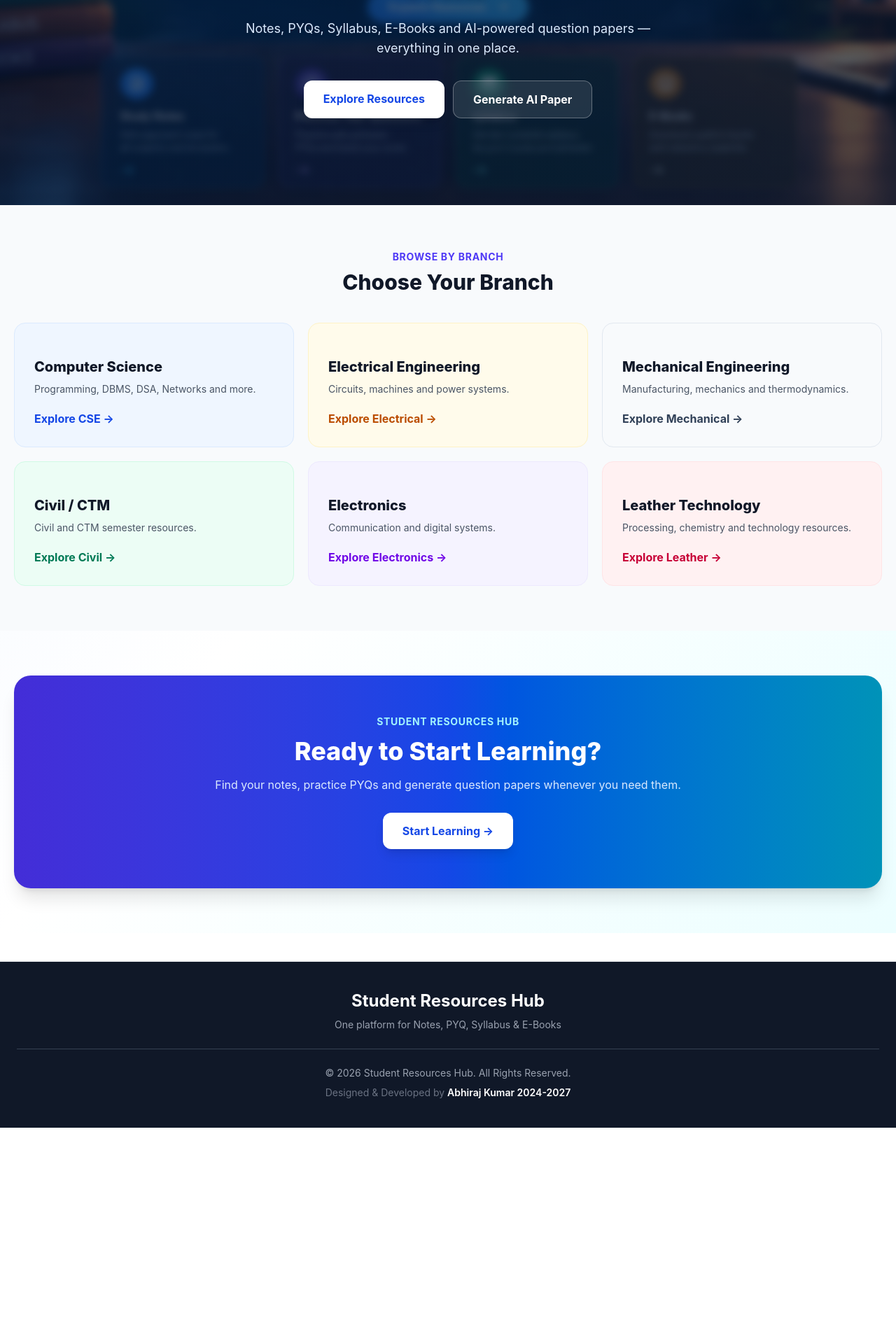
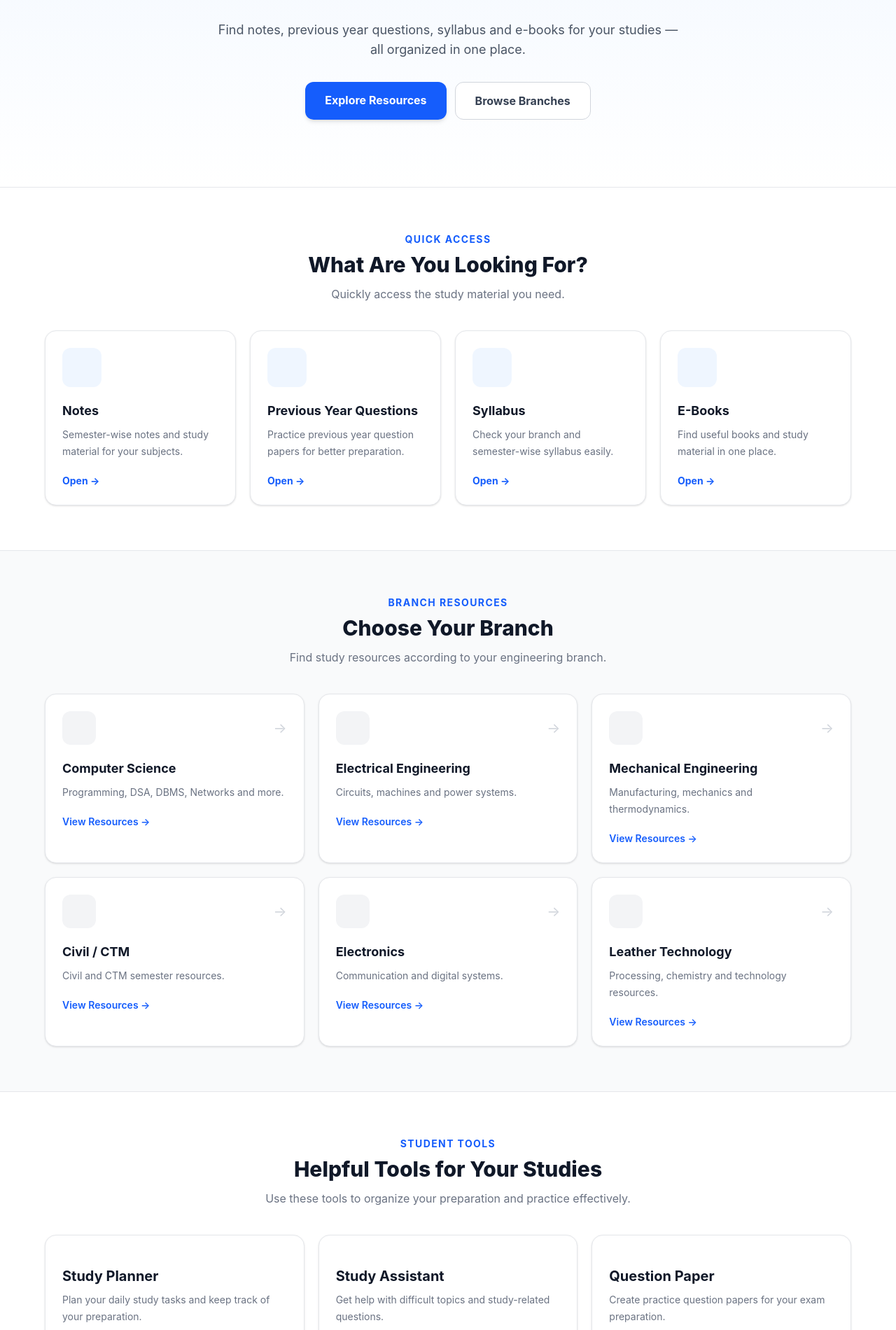
Before and after one commit to kumarabhiraj05981-dot/Student-Resources-Hub-Production, a React (Vite) app in the folder frontend/: page / in a window 1280 px wide. Shown: the part 340-2240 px from the top of the page at 70% size. Before the commit the page ends 1951 px from the top, so only its background shows below. Built offline with nearby package versions, Linux system fonts and the light colour scheme; no server answers; the HTML template or start-up script is replaced by a standard one.

Commit message:
Update home page

```diff
--- a/frontend/src/pages/Home.tsx
+++ b/frontend/src/pages/Home.tsx
@@ -1,232 +1,119 @@
-
 import Navbar from "../components/layout/Navbar";
 import Footer from "../components/layout/Footer";
-import educationBg from "../assets/education-bg-clean.png";
+
+const resources = [
+  {
+    icon: "",
+    title: "Notes",
+    description: "Semester-wise notes and study material for your subjects.",
+    path: "/notes",
+  },
+  {
+    icon: "",
+    title: "Previous Year Questions",
+    description: "Practice previous year question papers for better preparation.",
+    path: "/pyq",
+  },
+  {
+    icon: "",
+    title: "Syllabus",
+    description: "Check your branch and semester-wise syllabus easily.",
+    path: "/syllabus",
+  },
+  {
+    icon: "",
+    title: "E-Books",
+    description: "Find useful books and study material in one place.",
+    path: "/ebooks",
+  },
+];
+
+const branches = [
+  {
+    icon: "",
+    name: "Computer Science",
+    description: "Programming, DSA, DBMS, Networks and more.",
+    path: "/branch/cse",
+  },
+  {
+    icon: "",
+    name: "Electrical Engineering",
+    description: "Circuits, machines and power systems.",
+    path: "/branch/electrical",
+  },
+  {
+    icon: "",
+    name: "Mechanical Engineering",
+    description: "Manufacturing, mechanics and thermodynamics.",
+    path: "/branch/mechanical",
+  },
+  {
+    icon: "",
+    name: "Civil / CTM",
+    description: "Civil and CTM semester resources.",
+    path: "/branch/civil-ctm",
+  },
+  {
+    icon: "",
+    name: "Electronics",
+    description: "Communication and digital systems.",
+    path: "/branch/electronics",
+  },
+  {
+    icon: "",
+    name: "Leather Technology",
+    description: "Processing, chemistry and technology resources.",
+    path: "/branch/leather-technology",
+  },
+];
 
 export default function Home() {
   return (
     <>
       <Navbar />
 
-      <main className="min-h-screen bg-gradient-to-br from-blue-50 via-white to-cyan-50">
+      <main className="min-h-screen bg-white">
 
-        {/* =========================================
+        {/* =========================
             HERO SECTION
-        ========================================= */}
+        ========================= */}
 
-        <section
-          className="relative min-h-[560px] overflow-hidden bg-cover bg-center bg-no-repeat px-5 py-24 text-center text-white"
-          style={{
-            backgroundImage: `linear-gradient(
-              rgba(3, 20, 45, 0.28),
-              rgba(3, 20, 45, 0.48)
-            ), url(${educationBg})`,
-          }}
-        >
-          <div className="relative z-10 mx-auto max-w-4xl">
+        <section className="border-b border-gray-200 bg-gradient-to-b from-blue-50 to-white px-5 py-20 sm:py-24">
 
-            <p className="mb-4 inline-block rounded-full border border-white/20 bg-white/10 px-4 py-2 text-sm font-semibold backdrop-blur-md">
+          <div className="mx-auto max-w-6xl text-center">
+
+
+
+            <p className="mt-6 text-sm font-bold uppercase tracking-widest text-blue-600">
               Student Learning Platform
             </p>
 
-            <h1 className="text-4xl font-extrabold tracking-tight drop-shadow-lg sm:text-5xl md:text-6xl">
+            <h1 className="mt-3 text-4xl font-extrabold tracking-tight text-gray-900 sm:text-5xl md:text-6xl">
               Student Resources
-              <span className="block text-cyan-200">
+              <span className="block text-blue-600">
                 Hub
               </span>
             </h1>
 
-            <p className="mx-auto mt-6 max-w-2xl text-base leading-7 text-blue-100 drop-shadow sm:text-lg">
-              Notes, PYQs, Syllabus, E-Books and AI-powered
-              question papers — everything in one place.
+            <p className="mx-auto mt-6 max-w-2xl text-base leading-7 text-gray-600 sm:text-lg">
+              Find notes, previous year questions, syllabus and
+              e-books for your studies — all organized in one place.
             </p>
 
             <div className="mt-8 flex flex-col justify-center gap-3 sm:flex-row">
 
               <a
                 href="/notes"
-                className="rounded-xl bg-white px-7 py-3.5 font-bold text-blue-700 shadow-lg transition duration-300 hover:-translate-y-1 hover:shadow-xl"
+                className="rounded-xl bg-blue-600 px-7 py-3.5 font-bold text-white shadow-md transition hover:bg-blue-700 hover:shadow-lg"
               >
                 Explore Resources
               </a>
 
               <a
-                href="/ai-question-paper"
-                className="rounded-xl border border-white/30 bg-white/10 px-7 py-3.5 font-bold text-white backdrop-blur-sm transition duration-300 hover:bg-white/20"
+                href="/branch-resources"
+                className="rounded-xl border border-gray-300 bg-white px-7 py-3.5 font-bold text-gray-700 transition hover:border-blue-300 hover:bg-blue-50"
               >
-                Generate AI Paper
-              </a>
-
-            </div>
-
-          </div>
-        </section>
-
-
-        {/* =========================================
-            CHOOSE YOUR BRANCH
-        ========================================= */}
-
-        <section className="bg-slate-50 px-5 py-16">
-
-          <div className="mx-auto max-w-7xl">
-
-            <div className="mb-10 text-center">
-
-              <p className="text-sm font-bold uppercase tracking-wider text-indigo-600">
-                Browse By Branch
-              </p>
-
-              <h2 className="mt-2 text-3xl font-extrabold text-gray-900">
-                Choose Your Branch
-              </h2>
-
-            </div>
-
-
-            <div className="grid gap-5 sm:grid-cols-2 lg:grid-cols-3">
-
-              {/* CSE */}
-
-              <a
-                href="/branch/cse"
-                className="rounded-2xl border border-blue-100 bg-blue-50 p-7 transition duration-300 hover:-translate-y-2 hover:bg-blue-100 hover:shadow-xl"
-              >
-                <div className="text-4xl">
-
-                </div>
-
-                <h3 className="mt-5 text-xl font-extrabold text-gray-900">
-                  Computer Science
-                </h3>
-
-                <p className="mt-2 text-sm text-gray-600">
-                  Programming, DBMS, DSA, Networks and more.
-                </p>
-
-                <div className="mt-5 font-bold text-blue-700">
-                  Explore CSE →
-                </div>
-              </a>
-
-
-              {/* ELECTRICAL */}
-
-              <a
-                href="/branch/electrical"
-                className="rounded-2xl border border-amber-100 bg-amber-50 p-7 transition duration-300 hover:-translate-y-2 hover:bg-amber-100 hover:shadow-xl"
-              >
-                <div className="text-4xl">
-
-                </div>
-
-                <h3 className="mt-5 text-xl font-extrabold text-gray-900">
-                  Electrical Engineering
-                </h3>
-
-                <p className="mt-2 text-sm text-gray-600">
-                  Circuits, machines and power systems.
-                </p>
-
-                <div className="mt-5 font-bold text-amber-700">
-                  Explore Electrical →
-                </div>
-              </a>
-
-
-              {/* MECHANICAL */}
-
-              <a
-                href="/branch/mechanical"
-                className="rounded-2xl border border-slate-200 bg-slate-50 p-7 transition duration-300 hover:-translate-y-2 hover:bg-slate-100 hover:shadow-xl"
-              >
-                <div className="text-4xl">
-
-                </div>
-
-                <h3 className="mt-5 text-xl font-extrabold text-gray-900">
-                  Mechanical Engineering
-                </h3>
-
-                <p className="mt-2 text-sm text-gray-600">
-                  Manufacturing, mechanics and thermodynamics.
-                </p>
-
-                <div className="mt-5 font-bold text-slate-700">
-                  Explore Mechanical →
-                </div>
-              </a>
-
-
-              {/* CIVIL */}
-
-              <a
-                href="/branch/civil-ctm"
-                className="rounded-2xl border border-emerald-100 bg-emerald-50 p-7 transition duration-300 hover:-translate-y-2 hover:bg-emerald-100 hover:shadow-xl"
-              >
-                <div className="text-4xl">
-
-                </div>
-
-                <h3 className="mt-5 text-xl font-extrabold text-gray-900">
-                  Civil / CTM
-                </h3>
-
-                <p className="mt-2 text-sm text-gray-600">
-                  Civil and CTM semester resources.
-                </p>
-
-                <div className="mt-5 font-bold text-emerald-700">
-                  Explore Civil →
-                </div>
-              </a>
-
-
-              {/* ELECTRONICS */}
-
-              <a
-                href="/branch/electronics"
-                className="rounded-2xl border border-violet-100 bg-violet-50 p-7 transition duration-300 hover:-translate-y-2 hover:bg-violet-100 hover:shadow-xl"
-              >
-                <div className="text-4xl">
-
-                </div>
-
-                <h3 className="mt-5 text-xl font-extrabold text-gray-900">
-                  Electronics
-                </h3>
-
-                <p className="mt-2 text-sm text-gray-600">
-                  Communication and digital systems.
-                </p>
-
-                <div className="mt-5 font-bold text-violet-700">
-                  Explore Electronics →
-                </div>
-              </a>
-
-
-              {/* LEATHER */}
-
-              <a
-                href="/branch/leather-technology"
-                className="rounded-2xl border border-rose-100 bg-rose-50 p-7 transition duration-300 hover:-translate-y-2 hover:bg-rose-100 hover:shadow-xl"
-              >
-                <div className="text-4xl">
-
-                </div>
-
-                <h3 className="mt-5 text-xl font-extrabold text-gray-900">
-                  Leather Technology
-                </h3>
-
-                <p className="mt-2 text-sm text-gray-600">
-                  Processing, chemistry and technology resources.
-                </p>
-
-                <div className="mt-5 font-bold text-rose-700">
-                  Explore Leather →
-                </div>
+                Browse Branches
               </a>
 
             </div>
@@ -236,37 +123,269 @@ export default function Home() {
         </section>
 
 
-        {/* =========================================
-            CTA SECTION
-        ========================================= */}
+        {/* =========================
+            QUICK ACCESS
+        ========================= */}
 
         <section className="px-5 py-16">
 
-          <div className="mx-auto max-w-7xl">
+          <div className="mx-auto max-w-6xl">
 
-            <div className="rounded-3xl bg-gradient-to-r from-indigo-700 via-blue-700 to-cyan-600 px-6 py-14 text-center text-white shadow-xl">
+            <div className="text-center">
 
-              <p className="text-sm font-bold uppercase tracking-wider text-cyan-200">
-                Student Resources Hub
+              <p className="text-sm font-bold uppercase tracking-widest text-blue-600">
+                Quick Access
               </p>
 
-              <h2 className="mt-3 text-3xl font-extrabold sm:text-4xl">
-                Ready to Start Learning?
+              <h2 className="mt-2 text-3xl font-extrabold text-gray-900">
+                What Are You Looking For?
               </h2>
 
-              <p className="mx-auto mt-4 max-w-2xl text-blue-100">
-                Find your notes, practice PYQs and generate
-                question papers whenever you need them.
+              <p className="mx-auto mt-3 max-w-2xl text-gray-500">
+                Quickly access the study material you need.
               </p>
 
+            </div>
+
+
+            <div className="mt-10 grid gap-5 sm:grid-cols-2 lg:grid-cols-4">
+
+              {resources.map((resource) => (
+                <a
+                  key={resource.title}
+                  href={resource.path}
+                  className="group rounded-2xl border border-gray-200 bg-white p-6 shadow-sm transition duration-200 hover:-translate-y-1 hover:border-blue-200 hover:shadow-md"
+                >
+
+                  <div className="flex h-14 w-14 items-center justify-center rounded-xl bg-blue-50 text-3xl">
+                    {resource.icon}
+                  </div>
+
+                  <h3 className="mt-5 text-lg font-bold text-gray-900 group-hover:text-blue-600">
+                    {resource.title}
+                  </h3>
+
+                  <p className="mt-2 text-sm leading-6 text-gray-500">
+                    {resource.description}
+                  </p>
+
+                  <div className="mt-5 text-sm font-bold text-blue-600">
+                    Open →
+                  </div>
+
+                </a>
+              ))}
+
+            </div>
+
+          </div>
+
+        </section>
+
+
+        {/* =========================
+            BRANCH SECTION
+        ========================= */}
+
+        <section className="border-y border-gray-200 bg-gray-50 px-5 py-16">
+
+          <div className="mx-auto max-w-6xl">
+
+            <div className="text-center">
+
+              <p className="text-sm font-bold uppercase tracking-widest text-blue-600">
+                Branch Resources
+              </p>
+
+              <h2 className="mt-2 text-3xl font-extrabold text-gray-900">
+                Choose Your Branch
+              </h2>
+
+              <p className="mx-auto mt-3 max-w-2xl text-gray-500">
+                Find study resources according to your engineering branch.
+              </p>
+
+            </div>
+
+
+            <div className="mt-10 grid gap-5 sm:grid-cols-2 lg:grid-cols-3">
+
+              {branches.map((branch) => (
+                <a
+                  key={branch.name}
+                  href={branch.path}
+                  className="group rounded-2xl border border-gray-200 bg-white p-6 shadow-sm transition duration-200 hover:-translate-y-1 hover:border-blue-300 hover:shadow-md"
+                >
+
+                  <div className="flex items-center justify-between">
+
+                    <div className="flex h-12 w-12 items-center justify-center rounded-xl bg-gray-100 text-2xl">
+                      {branch.icon}
+                    </div>
+
+                    <span className="text-xl text-gray-300 group-hover:text-blue-600">
+                      →
+                    </span>
+
+                  </div>
+
+                  <h3 className="mt-5 text-lg font-bold text-gray-900 group-hover:text-blue-600">
+                    {branch.name}
+                  </h3>
+
+                  <p className="mt-2 text-sm leading-6 text-gray-500">
+                    {branch.description}
+                  </p>
+
+                  <div className="mt-5 text-sm font-semibold text-blue-600">
+                    View Resources →
+                  </div>
+
+                </a>
+              ))}
+
+            </div>
+
+          </div>
+
+        </section>
+
+
+        {/* =========================
+            STUDENT TOOLS
+        ========================= */}
+
+        <section className="px-5 py-16">
+
+          <div className="mx-auto max-w-6xl">
+
+            <div className="text-center">
+
+              <p className="text-sm font-bold uppercase tracking-widest text-blue-600">
+                Student Tools
+              </p>
+
+              <h2 className="mt-2 text-3xl font-extrabold text-gray-900">
+                Helpful Tools for Your Studies
+              </h2>
+
+              <p className="mx-auto mt-3 max-w-2xl text-gray-500">
+                Use these tools to organize your preparation and
+                practice effectively.
+              </p>
+
+            </div>
+
+
+            <div className="mt-10 grid gap-5 md:grid-cols-3">
+
+              {/* Study Planner */}
+
               <a
-                href="/notes"
-                className="mt-7 inline-block rounded-xl bg-white px-7 py-3.5 font-bold text-blue-700 shadow-lg transition duration-300 hover:-translate-y-1 hover:shadow-xl"
+                href="/study-planner"
+                className="rounded-2xl border border-gray-200 bg-white p-6 shadow-sm transition hover:-translate-y-1 hover:shadow-md"
               >
-                Start Learning →
+
+
+
+                <h3 className="mt-5 text-xl font-bold text-gray-900">
+                  Study Planner
+                </h3>
+
+                <p className="mt-2 text-sm leading-6 text-gray-500">
+                  Plan your daily study tasks and keep track of
+                  your preparation.
+                </p>
+
+                <div className="mt-5 font-bold text-blue-600">
+                  Open Planner →
+                </div>
+
+              </a>
+
+
+              {/* AI Assistant */}
+
+              <a
+                href="/study-assistant"
+                className="rounded-2xl border border-gray-200 bg-white p-6 shadow-sm transition hover:-translate-y-1 hover:shadow-md"
+              >
+
+
+
+                <h3 className="mt-5 text-xl font-bold text-gray-900">
+                  Study Assistant
+                </h3>
+
+                <p className="mt-2 text-sm leading-6 text-gray-500">
+                  Get help with difficult topics and study-related
+                  questions.
+                </p>
+
+                <div className="mt-5 font-bold text-blue-600">
+                  Ask Assistant →
+                </div>
+
+              </a>
+
+
+              {/* Question Paper */}
+
+              <a
+                href="/ai-question-paper"
+                className="rounded-2xl border border-gray-200 bg-white p-6 shadow-sm transition hover:-translate-y-1 hover:shadow-md"
+              >
+
+
+
+                <h3 className="mt-5 text-xl font-bold text-gray-900">
+                  Question Paper
+                </h3>
+
+                <p className="mt-2 text-sm leading-6 text-gray-500">
+                  Create practice question papers for your exam
+                  preparation.
+                </p>
+
+                <div className="mt-5 font-bold text-blue-600">
+                  Create Paper →
+                </div>
+
               </a>
 
             </div>
+
+          </div>
+
+        </section>
+
+
+
+
+
+        {/* =========================
+            FINAL CTA
+        ========================= */}
+
+        <section className="px-5 py-16">
+
+          <div className="mx-auto max-w-5xl rounded-3xl bg-blue-600 px-6 py-12 text-center text-white shadow-lg sm:px-10">
+
+            <h2 className="text-3xl font-extrabold sm:text-4xl">
+              Start Your Preparation Today
+            </h2>
+
+            <p className="mx-auto mt-4 max-w-2xl text-blue-100">
+              Explore study material, practice previous year
+              questions and organize your studies in one place.
+            </p>
+
+            <a
+              href="/notes"
+              className="mt-7 inline-block rounded-xl bg-white px-7 py-3.5 font-bold text-blue-600 shadow-md transition hover:-translate-y-0.5 hover:shadow-lg"
+            >
+              Explore Resources →
+            </a>
 
           </div>
 
```
